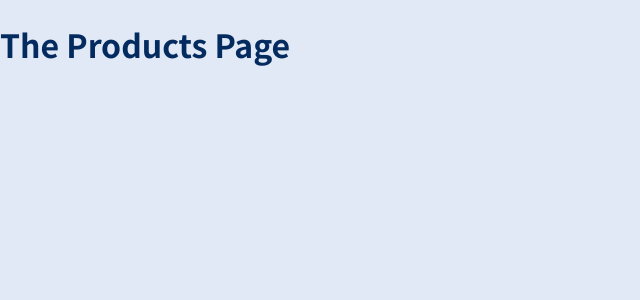
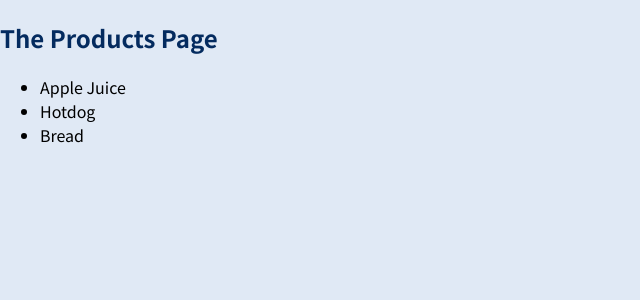
Before and after one commit to Djolevil/ReactPractice18, a JavaScript app: page /products in a window 1280 px wide. Shown: the top 300 px of the page, without its empty margins (0-640 px from the left). Built offline with nearby package versions, Linux system fonts and the light colour scheme.

Commit message:
Add dynamic routes with params

```diff
--- a/src/pages/Products.js
+++ b/src/pages/Products.js
@@ -1,5 +1,14 @@
 const Products = () => {
-    return <h1>The Products Page</h1>;
+  return (
+    <section>
+      <h1>The Products Page</h1>
+      <ul>
+        <li>Apple Juice</li>
+        <li>Hotdog</li>
+        <li>Bread</li>
+      </ul>
+    </section>
+  );
 };
 
 export default Products;
```
Also changed, not shown: src/pages/ProductDetail.js (added, +9 -0 lines).
